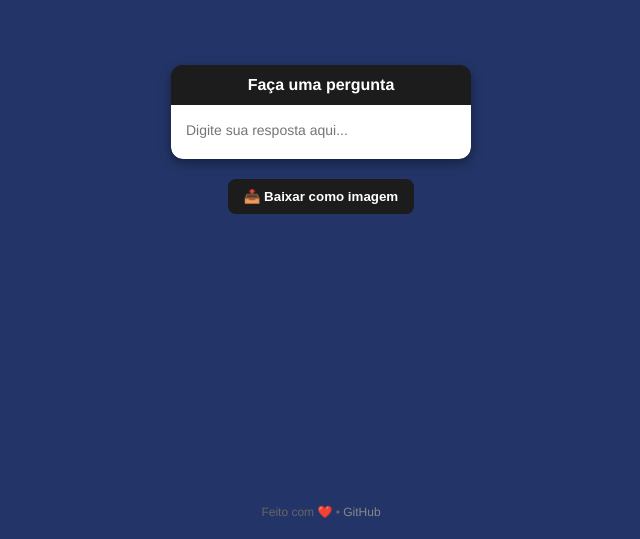
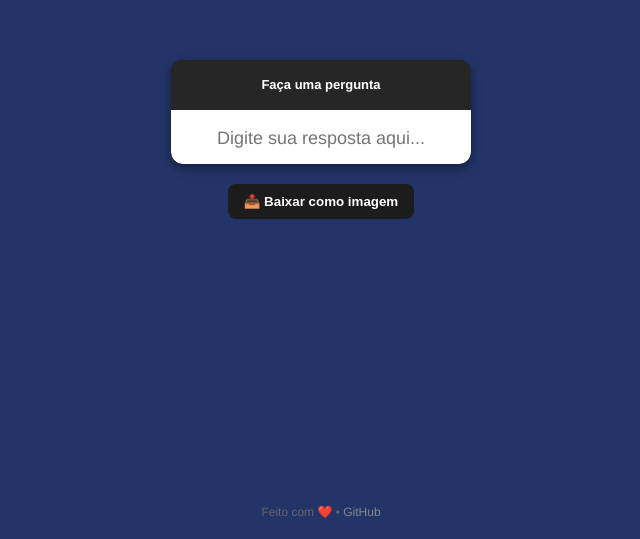
Before and after one commit to ronaldofelix/caixinha-perguntas, a plain HTML site: page index.html in a window 1280 px wide. Shown: the part 261-800 px from the top of the page, without its empty margins (319-959 px from the left). Drawn offline with nearby package versions, Linux system fonts and the light colour scheme.

Commit message:
style: Ajusta peso da fonte e alinhamento do texto na caixinha de perguntas
Melhora a fidelidade visual da caixinha de perguntas ao replicar a estética original do Instagram. Os ajustes incluem:
- Altera o `font-weight` do título para 600 (semi-bold).
- Centraliza a pergunta com `text-align: center`.

```diff
--- a/index.html
+++ b/index.html
@@ -44,15 +44,15 @@
     }
 
     .pergunta {
-      background: #1c1c1c;
+      background: #262626;
       color: white;
       text-align: center;
-      font-weight: bold;
-      font-size: 16px;
+      font-weight: 600;
+      font-size: 13px;
       border: none;
       outline: none;
       width: 100%;
-      height: 40px;
+      height: 50px;
       display: flex;
       align-items: center;
       justify-content: center;
@@ -80,7 +80,9 @@
       border: none;
       width: 100%;
       padding: 15px;
-      font-size: 14px;
+      text-align: center;
+      font-weight: 500;
+      font-size: 18px;
       outline: none;
       box-sizing: border-box;
       font-family: 'Helvetica Neue', Helvetica, Arial, sans-serif;
```
